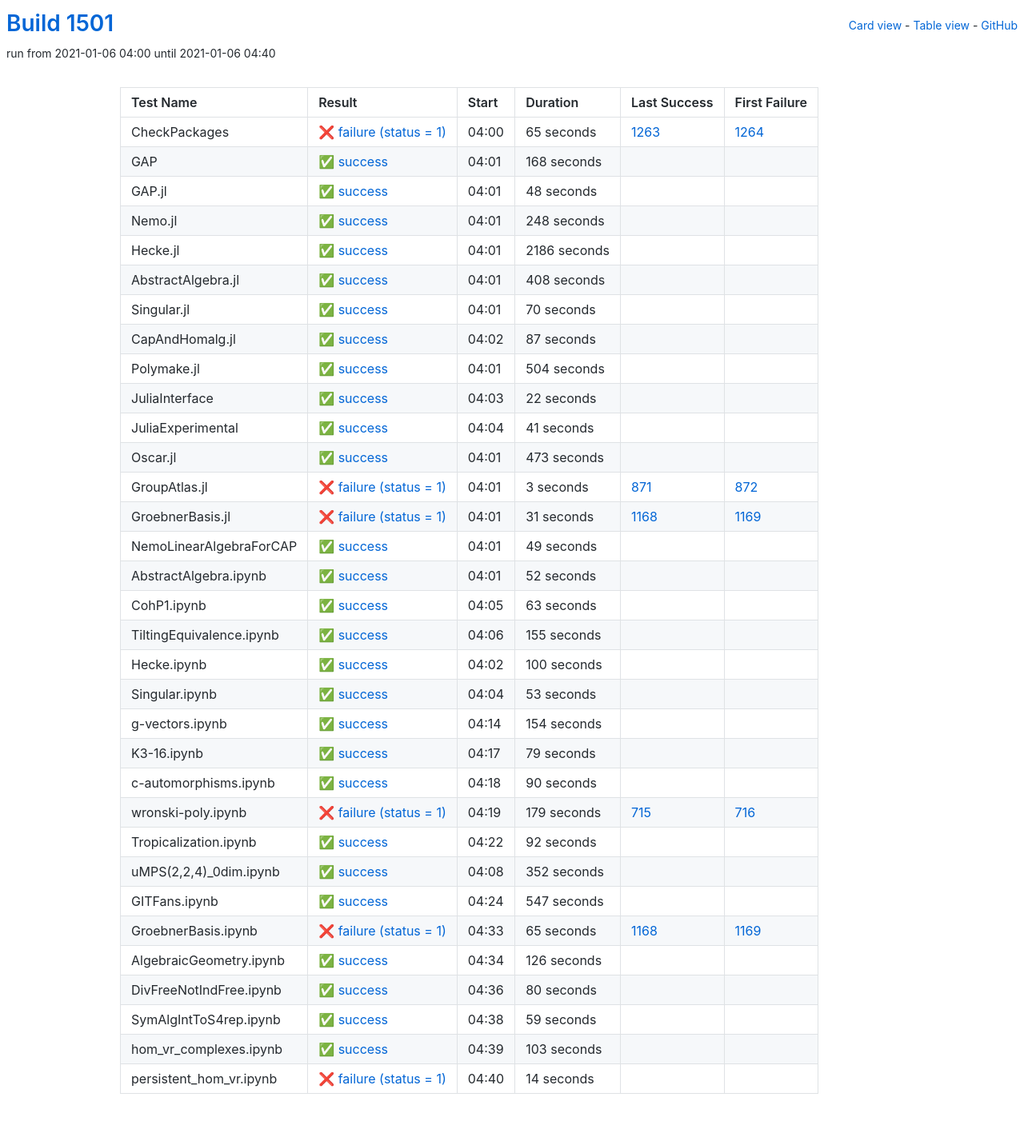
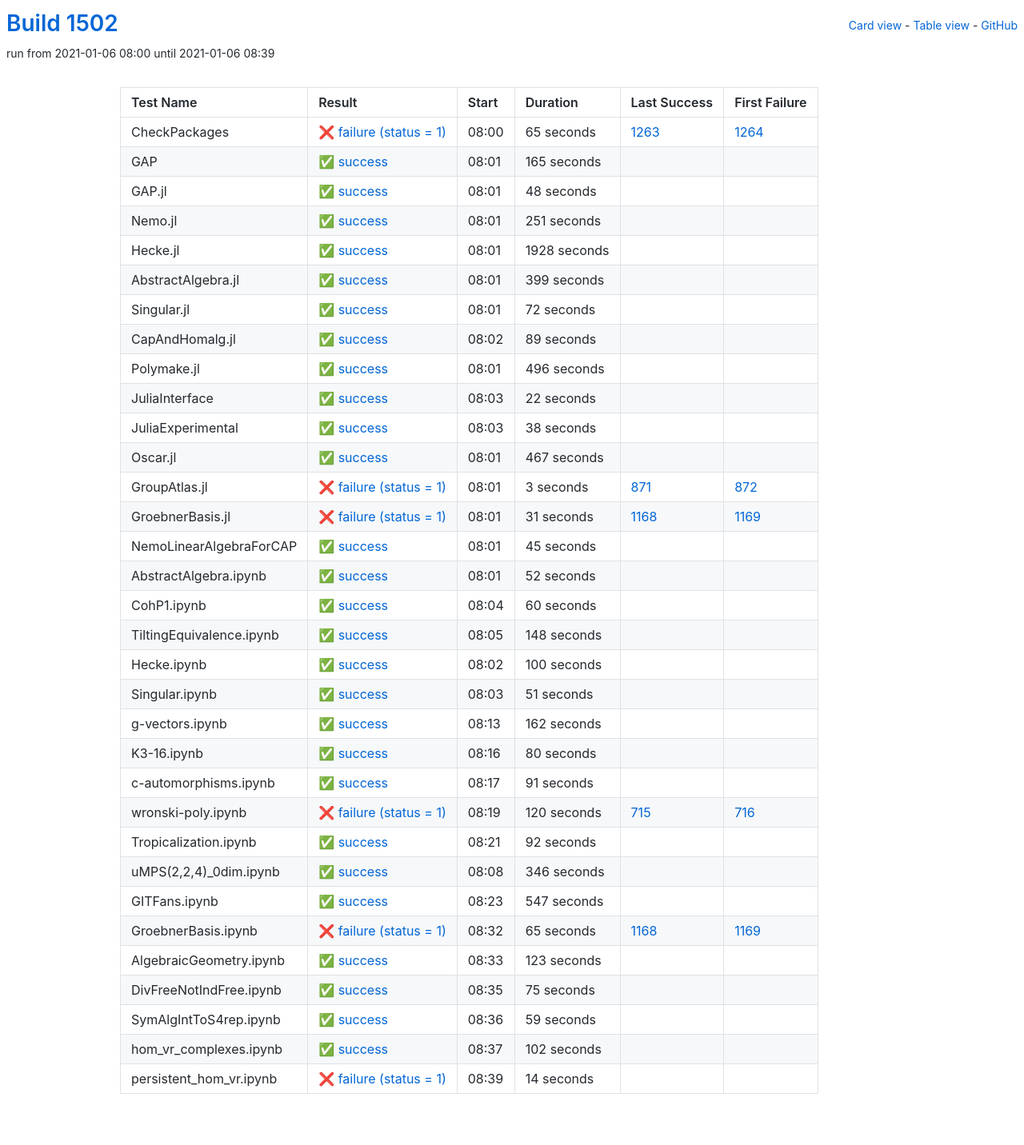
Before and after one commit to oscar-system/oscar-ci-status-stable, a Jekyll site: the page built from table.html, in a window 1280 px wide. Shown: the whole page at 80% size. Built offline with Jekyll 4.4.1, drawn with Linux system fonts in a browser that asks for light colours.

Commit message:
Build #1502

```diff
--- a/_data/ci.yml
+++ b/_data/ci.yml
@@ -1,6 +1,6 @@
 ---
-build: 1501
-build_url: https://oscarci.mathematik.uni-kl.de/job/oscar-stable/1501/
+build: 1502
+build_url: https://oscarci.mathematik.uni-kl.de/job/oscar-stable/1502/
 job: oscar-stable
 organization: oscar-system
 repo: oscar-ci-status-stable
@@ -8,8 +8,8 @@ repourl: https://github.com/oscar-system/oscar-ci-status-stable
 tests:
 - name: CheckPackages
   id: checkpackages
-  log: https://oscarci.mathematik.uni-kl.de/job/oscar-stable/1501/artifact/logs/build-1501/CheckPackages.log
-  start: 2021-01-06 04:00
+  log: https://oscarci.mathematik.uni-kl.de/job/oscar-stable/1502/artifact/logs/build-1502/CheckPackages.log
+  start: 2021-01-06 08:00
   success: false
   exitcode: 1
   status: failure
@@ -20,20 +20,20 @@ tests:
   first_failure_url: https://oscarci.mathematik.uni-kl.de/job/oscar-stable/1264/
 - name: GAP
   id: gap
-  log: https://oscarci.mathematik.uni-kl.de/job/oscar-stable/1501/artifact/logs/build-1501/GAP.log
-  start: 2021-01-06 04:01
+  log: https://oscarci.mathematik.uni-kl.de/job/oscar-stable/1502/artifact/logs/build-1502/GAP.log
+  start: 2021-01-06 08:01
   success: true
   exitcode: 0
   status: success
-  duration: 168
+  duration: 165
   last_success: false
   last_success_url:
   first_failure: false
   first_failure_url:
 - name: GAP.jl
   id: gap-jl
-  log: https://oscarci.mathematik.uni-kl.de/job/oscar-stable/1501/artifact/logs/build-1501/GAP.jl.log
-  start: 2021-01-06 04:01
+  log: https://oscarci.mathematik.uni-kl.de/job/oscar-stable/1502/artifact/logs/build-1502/GAP.jl.log
+  start: 2021-01-06 08:01
   success: true
   exitcode: 0
   status: success
@@ -44,80 +44,80 @@ tests:
   first_failure_url:
 - name: Nemo.jl
   id: nemo-jl
-  log: https://oscarci.mathematik.uni-kl.de/job/oscar-stable/1501/artifact/logs/build-1501/Nemo.jl.log
-  start: 2021-01-06 04:01
+  log: https://oscarci.mathematik.uni-kl.de/job/oscar-stable/1502/artifact/logs/build-1502/Nemo.jl.log
+  start: 2021-01-06 08:01
   success: true
   exitcode: 0
   status: success
-  duration: 248
+  duration: 251
   last_success: false
   last_success_url:
   first_failure: false
   first_failure_url:
 - name: Hecke.jl
   id: hecke-jl
-  log: https://oscarci.mathematik.uni-kl.de/job/oscar-stable/1501/artifact/logs/build-1501/Hecke.jl.log
-  start: 2021-01-06 04:01
+  log: https://oscarci.mathematik.uni-kl.de/job/oscar-stable/1502/artifact/logs/build-1502/Hecke.jl.log
+  start: 2021-01-06 08:01
   success: true
   exitcode: 0
   status: success
-  duration: 2186
+  duration: 1928
   last_success: false
   last_success_url:
   first_failure: false
   first_failure_url:
 - name: AbstractAlgebra.jl
   id: abstractalgebra-jl
-  log: https://oscarci.mathematik.uni-kl.de/job/oscar-stable/1501/artifact/logs/build-1501/AbstractAlgebra.jl.log
-  start: 2021-01-06 04:01
+  log: https://oscarci.mathematik.uni-kl.de/job/oscar-stable/1502/artifact/logs/build-1502/AbstractAlgebra.jl.log
+  start: 2021-01-06 08:01
   success: true
   exitcode: 0
   status: success
-  duration: 408
+  duration: 399
   last_success: false
   last_success_url:
   first_failure: false
   first_failure_url:
 - name: Singular.jl
   id: singular-jl
-  log: https://oscarci.mathematik.uni-kl.de/job/oscar-stable/1501/artifact/logs/build-1501/Singular.jl.log
-  start: 2021-01-06 04:01
+  log: https://oscarci.mathematik.uni-kl.de/job/oscar-stable/1502/artifact/logs/build-1502/Singular.jl.log
+  start: 2021-01-06 08:01
   success: true
   exitcode: 0
   status: success
-  duration: 70
+  duration: 72
   last_success: false
   last_success_url:
   first_failure: false
   first_failure_url:
 - name: CapAndHomalg.jl
   id: capandhomalg-jl
-  log: https://oscarci.mathematik.uni-kl.de/job/oscar-stable/1501/artifact/logs/build-1501/CapAndHomalg.jl.log
-  start: 2021-01-06 04:02
+  log: https://oscarci.mathematik.uni-kl.de/job/oscar-stable/1502/artifact/logs/build-1502/CapAndHomalg.jl.log
+  start: 2021-01-06 08:02
   success: true
   exitcode: 0
   status: success
-  duration: 87
+  duration: 89
   last_success: false
   last_success_url:
   first_failure: false
   first_failure_url:
 - name: Polymake.jl
   id: polymake-jl
-  log: https://oscarci.mathematik.uni-kl.de/job/oscar-stable/1501/artifact/logs/build-1501/Polymake.jl.log
-  start: 2021-01-06 04:01
+  log: https://oscarci.mathematik.uni-kl.de/job/oscar-stable/1502/artifact/logs/build-1502/Polymake.jl.log
+  start: 2021-01-06 08:01
   success: true
   exitcode: 0
   status: success
-  duration: 504
+  duration: 496
   last_success: false
   last_success_url:
   first_failure: false
   first_failure_url:
 - name: JuliaInterface
   id: juliainterface
-  log: https://oscarci.mathematik.uni-kl.de/job/oscar-stable/1501/artifact/logs/build-1501/JuliaInterface.log
-  start: 2021-01-06 04:03
+  log: https://oscarci.mathematik.uni-kl.de/job/oscar-stable/1502/artifact/logs/build-1502/JuliaInterface.log
+  start: 2021-01-06 08:03
   success: true
   exitcode: 0
   status: success
@@ -128,32 +128,32 @@ tests:
   first_failure_url:
 - name: JuliaExperimental
   id: juliaexperimental
-  log: https://oscarci.mathematik.uni-kl.de/job/oscar-stable/1501/artifact/logs/build-1501/JuliaExperimental.log
-  start: 2021-01-06 04:04
+  log: https://oscarci.mathematik.uni-kl.de/job/oscar-stable/1502/artifact/logs/build-1502/JuliaExperimental.log
+  start: 2021-01-06 08:03
   success: true
   exitcode: 0
   status: success
-  duration: 41
+  duration: 38
   last_success: false
   last_success_url:
   first_failure: false
   first_failure_url:
 - name: Oscar.jl
   id: oscar-jl
-  log: https://oscarci.mathematik.uni-kl.de/job/oscar-stable/1501/artifact/logs/build-1501/Oscar.jl.log
-  start: 2021-01-06 04:01
+  log: https://oscarci.mathematik.uni-kl.de/job/oscar-stable/1502/artifact/logs/build-1502/Oscar.jl.log
+  start: 2021-01-06 08:01
   success: true
   exitcode: 0
   status: success
-  duration: 473
+  duration: 467
   last_success: false
   last_success_url:
   first_failure: false
   first_failure_url:
 - name: GroupAtlas.jl
   id: groupatlas-jl
-  log: https://oscarci.mathematik.uni-kl.de/job/oscar-stable/1501/artifact/logs/build-1501/GroupAtlas.jl.log
-  start: 2021-01-06 04:01
+  log: https://oscarci.mathematik.uni-kl.de/job/oscar-stable/1502/artifact/logs/build-1502/GroupAtlas.jl.log
+  start: 2021-01-06 08:01
   success: false
   exitcode: 1
   status: failure
@@ -164,8 +164,8 @@ tests:
   first_failure_url: https://oscarci.mathematik.uni-kl.de/job/oscar-stable/872/
 - name: GroebnerBasis.jl
   id: groebnerbasis-jl
-  log: https://oscarci.mathematik.uni-kl.de/job/oscar-stable/1501/artifact/logs/build-1501/GroebnerBasis.jl.log
-  start: 2021-01-06 04:01
+  log: https://oscarci.mathematik.uni-kl.de/job/oscar-stable/1502/artifact/logs/build-1502/GroebnerBasis.jl.log
+  start: 2021-01-06 08:01
   success: false
   exitcode: 1
   status: failure
@@ -176,20 +176,20 @@ tests:
   first_failure_url: https://oscarci.mathematik.uni-kl.de/job/oscar-stable/1169/
 - name: NemoLinearAlgebraForCAP
   id: nemolinearalgebraforcap
-  log: https://oscarci.mathematik.uni-kl.de/job/oscar-stable/1501/artifact/logs/build-1501/NemoLinearAlgebraForCAP.log
-  start: 2021-01-06 04:01
+  log: https://oscarci.mathematik.uni-kl.de/job/oscar-stable/1502/artifact/logs/build-1502/NemoLinearAlgebraForCAP.log
+  start: 2021-01-06 08:01
   success: true
   exitcode: 0
   status: success
-  duration: 49
+  duration: 45
   last_success: false
   last_success_url:
   first_failure: false
   first_failure_url:
 - name: AbstractAlgebra.ipynb
   id: abstractalgebra-ipynb
-  log: https://oscarci.mathematik.uni-kl.de/job/oscar-stable/1501/artifact/logs/build-1501/AbstractAlgebra.ipynb.log
-  start: 2021-01-06 04:01
+  log: https://oscarci.mathematik.uni-kl.de/job/oscar-stable/1502/artifact/logs/build-1502/AbstractAlgebra.ipynb.log
+  start: 2021-01-06 08:01
   success: true
   exitcode: 0
   status: success
@@ -200,32 +200,32 @@ tests:
   first_failure_url:
 - name: CohP1.ipynb
   id: cohp1-ipynb
-  log: https://oscarci.mathematik.uni-kl.de/job/oscar-stable/1501/artifact/logs/build-1501/CohP1.ipynb.log
-  start: 2021-01-06 04:05
+  log: https://oscarci.mathematik.uni-kl.de/job/oscar-stable/1502/artifact/logs/build-1502/CohP1.ipynb.log
+  start: 2021-01-06 08:04
   success: true
   exitcode: 0
   status: success
-  duration: 63
+  duration: 60
   last_success: false
   last_success_url:
   first_failure: false
   first_failure_url:
 - name: TiltingEquivalence.ipynb
   id: tiltingequivalence-ipynb
-  log: https://oscarci.mathematik.uni-kl.de/job/oscar-stable/1501/artifact/logs/build-1501/TiltingEquivalence.ipynb.log
-  start: 2021-01-06 04:06
+  log: https://oscarci.mathematik.uni-kl.de/job/oscar-stable/1502/artifact/logs/build-1502/TiltingEquivalence.ipynb.log
+  start: 2021-01-06 08:05
   success: true
   exitcode: 0
   status: success
-  duration: 155
+  duration: 148
   last_success: false
   last_success_url:
   first_failure: false
   first_failure_url:
 - name: Hecke.ipynb
   id: hecke-ipynb
-  log: https://oscarci.mathematik.uni-kl.de/job/oscar-stable/1501/artifact/logs/build-1501/Hecke.ipynb.log
-  start: 2021-01-06 04:02
+  log: https://oscarci.mathematik.uni-kl.de/job/oscar-stable/1502/artifact/logs/build-1502/Hecke.ipynb.log
+  start: 2021-01-06 08:02
   success: true
   exitcode: 0
   status: success
@@ -236,68 +236,68 @@ tests:
   first_failure_url:
 - name: Singular.ipynb
   id: singular-ipynb
-  log: https://oscarci.mathematik.uni-kl.de/job/oscar-stable/1501/artifact/logs/build-1501/Singular.ipynb.log
-  start: 2021-01-06 04:04
+  log: https://oscarci.mathematik.uni-kl.de/job/oscar-stable/1502/artifact/logs/build-1502/Singular.ipynb.log
+  start: 2021-01-06 08:03
   success: true
   exitcode: 0
   status: success
-  duration: 53
+  duration: 51
   last_success: false
   last_success_url:
   first_failure: false
   first_failure_url:
 - name: g-vectors.ipynb
   id: g-vectors-ipynb
-  log: https://oscarci.mathematik.uni-kl.de/job/oscar-stable/1501/artifact/logs/build-1501/g-vectors.ipynb.log
-  start: 2021-01-06 04:14
+  log: https://oscarci.mathematik.uni-kl.de/job/oscar-stable/1502/artifact/logs/build-1502/g-vectors.ipynb.log
+  start: 2021-01-06 08:13
   success: true
   exitcode: 0
   status: success
-  duration: 154
+  duration: 162
   last_success: false
   last_success_url:
   first_failure: false
   first_failure_url:
 - name: K3-16.ipynb
   id: k3-16-ipynb
-  log: https://oscarci.mathematik.uni-kl.de/job/oscar-stable/1501/artifact/logs/build-1501/K3-16.ipynb.log
-  start: 2021-01-06 04:17
+  log: https://oscarci.mathematik.uni-kl.de/job/oscar-stable/1502/artifact/logs/build-1502/K3-16.ipynb.log
+  start: 2021-01-06 08:16
   success: true
   exitcode: 0
   status: success
-  duration: 79
+  duration: 80
   last_success: false
   last_success_url:
   first_failure: false
   first_failure_url:
 - name: c-automorphisms.ipynb
   id: c-automorphisms-ipynb
-  log: https://oscarci.mathematik.uni-kl.de/job/oscar-stable/1501/artifact/logs/build-1501/c-automorphisms.ipynb.log
-  start: 2021-01-06 04:18
+  log: https://oscarci.mathematik.uni-kl.de/job/oscar-stable/1502/artifact/logs/build-1502/c-automorphisms.ipynb.log
+  start: 2021-01-06 08:17
   success: true
   exitcode: 0
   status: success
-  duration: 90
+  duration: 91
   last_success: false
   last_success_url:
   first_failure: false
   first_failure_url:
 - name: wronski-poly.ipynb
   id: wronski-poly-ipynb
-  log: https://oscarci.mathematik.uni-kl.de/job/oscar-stable/1501/artifact/logs/build-1501/wronski-poly.ipynb.log
-  start: 2021-01-06 04:19
+  log: https://oscarci.mathematik.uni-kl.de/job/oscar-stable/1502/artifact/logs/build-1502/wronski-poly.ipynb.log
+  start: 2021-01-06 08:19
   success: false
   exitcode: 1
   status: failure
-  duration: 179
+  duration: 120
   last_success: 715
   last_success_url: https://oscarci.mathematik.uni-kl.de/job/oscar-stable/715/
   first_failure: 716
   first_failure_url: https://oscarci.mathematik.uni-kl.de/job/oscar-stable/716/
 - name: Tropicalization.ipynb
   id: tropicalization-ipynb
-  log: https://oscarci.mathematik.uni-kl.de/job/oscar-stable/1501/artifact/logs/build-1501/Tropicalization.ipynb.log
-  start: 2021-01-06 04:22
+  log: https://oscarci.mathematik.uni-kl.de/job/oscar-stable/1502/artifact/logs/build-1502/Tropicalization.ipynb.log
+  start: 2021-01-06 08:21
   success: true
   exitcode: 0
   status: success
@@ -308,20 +308,20 @@ tests:
   first_failure_url:
 - name: uMPS(2,2,4)_0dim.ipynb
   id: umps-2-2-4-0dim-ipynb
-  log: https://oscarci.mathematik.uni-kl.de/job/oscar-stable/1501/artifact/logs/build-1501/uMPS-2-2-4-_0dim.ipynb.log
-  start: 2021-01-06 04:08
+  log: https://oscarci.mathematik.uni-kl.de/job/oscar-stable/1502/artifact/logs/build-1502/uMPS-2-2-4-_0dim.ipynb.log
+  start: 2021-01-06 08:08
   success: true
   exitcode: 0
   status: success
-  duration: 352
+  duration: 346
   last_success: false
   last_success_url:
   first_failure: false
   first_failure_url:
 - name: GITFans.ipynb
   id: gitfans-ipynb
-  log: https://oscarci.mathematik.uni-kl.de/job/oscar-stable/1501/artifact/logs/build-1501/GITFans.ipynb.log
-  start: 2021-01-06 04:24
+  log: https://oscarci.mathematik.uni-kl.de/job/oscar-stable/1502/artifact/logs/build-1502/GITFans.ipynb.log
+  start: 2021-01-06 08:23
   success: true
   exitcode: 0
   status: success
@@ -332,8 +332,8 @@ tests:
   first_failure_url:
 - name: GroebnerBasis.ipynb
   id: groebnerbasis-ipynb
-  log: https://oscarci.mathematik.uni-kl.de/job/oscar-stable/1501/artifact/logs/build-1501/GroebnerBasis.ipynb.log
-  start: 2021-01-06 04:33
+  log: https://oscarci.mathematik.uni-kl.de/job/oscar-stable/1502/artifact/logs/build-1502/GroebnerBasis.ipynb.log
+  start: 2021-01-06 08:32
   success: false
   exitcode: 1
   status: failure
@@ -344,32 +344,32 @@ tests:
   first_failure_url: https://oscarci.mathematik.uni-kl.de/job/oscar-stable/1169/
 - name: AlgebraicGeometry.ipynb
   id: algebraicgeometry-ipynb
-  log: https://oscarci.mathematik.uni-kl.de/job/oscar-stable/1501/artifact/logs/build-1501/AlgebraicGeometry.ipynb.log
-  start: 2021-01-06 04:34
+  log: https://oscarci.mathematik.uni-kl.de/job/oscar-stable/1502/artifact/logs/build-1502/AlgebraicGeometry.ipynb.log
+  start: 2021-01-06 08:33
   success: true
   exitcode: 0
   status: success
-  duration: 126
+  duration: 123
   last_success: false
   last_success_url:
   first_failure: false
   first_failure_url:
 - name: DivFreeNotIndFree.ipynb
   id: divfreenotindfree-ipynb
-  log: https://oscarci.mathematik.uni-kl.de/job/oscar-stable/1501/artifact/logs/build-1501/DivFreeNotIndFree.ipynb.log
-  start: 2021-01-06 04:36
+  log: https://oscarci.mathematik.uni-kl.de/job/oscar-stable/1502/artifact/logs/build-1502/DivFreeNotIndFree.ipynb.log
+  start: 2021-01-06 08:35
   success: true
   exitcode: 0
   status: success
-  duration: 80
+  duration: 75
   last_success: false
   last_success_url:
   first_failure: false
   first_failure_url:
 - name: SymAlgIntToS4rep.ipynb
   id: symalginttos4rep-ipynb
-  log: https://oscarci.mathematik.uni-kl.de/job/oscar-stable/1501/artifact/logs/build-1501/SymAlgIntToS4rep.ipynb.log
-  start: 2021-01-06 04:38
+  log: https://oscarci.mathematik.uni-kl.de/job/oscar-stable/1502/artifact/logs/build-1502/SymAlgIntToS4rep.ipynb.log
+  start: 2021-01-06 08:36
   success: true
   exitcode: 0
   status: success
@@ -380,20 +380,20 @@ tests:
   first_failure_url:
 - name: hom_vr_complexes.ipynb
   id: hom-vr-complexes-ipynb
-  log: https://oscarci.mathematik.uni-kl.de/job/oscar-stable/1501/artifact/logs/build-1501/hom_vr_complexes.ipynb.log
-  start: 2021-01-06 04:39
+  log: https://oscarci.mathematik.uni-kl.de/job/oscar-stable/1502/artifact/logs/build-1502/hom_vr_complexes.ipynb.log
+  start: 2021-01-06 08:37
   success: true
   exitcode: 0
   status: success
-  duration: 103
+  duration: 102
   last_success: false
   last_success_url:
   first_failure: false
   first_failure_url:
 - name: persistent_hom_vr.ipynb
   id: persistent-hom-vr-ipynb
-  log: https://oscarci.mathematik.uni-kl.de/job/oscar-stable/1501/artifact/logs/build-1501/persistent_hom_vr.ipynb.log
-  start: 2021-01-06 04:40
+  log: https://oscarci.mathematik.uni-kl.de/job/oscar-stable/1502/artifact/logs/build-1502/persistent_hom_vr.ipynb.log
+  start: 2021-01-06 08:39
   success: false
   exitcode: 1
   status: failure
```
Also changed, not shown: README.md.
